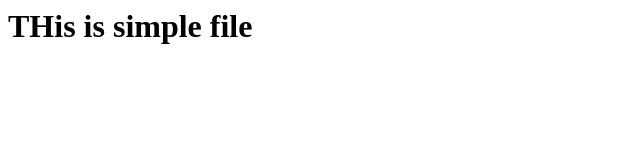
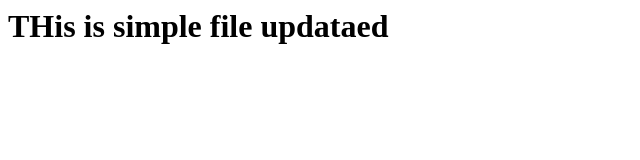
Before and after one commit to azadpratapsingh/demojenkins, a plain HTML site: page index.html in a window 1280 px wide. Shown: the whole page, without its empty margins (0-640 px from the left). Drawn offline with Linux system fonts and the light colour scheme.

Commit message:
Update index.html

```diff
--- a/index.html
+++ b/index.html
@@ -1,6 +1,6 @@
 <html>
 <body>
-  <h1>THis is simple file</h1>
+  <h1>THis is simple file updataed</h1>
 </body>
 
 </html>
```
